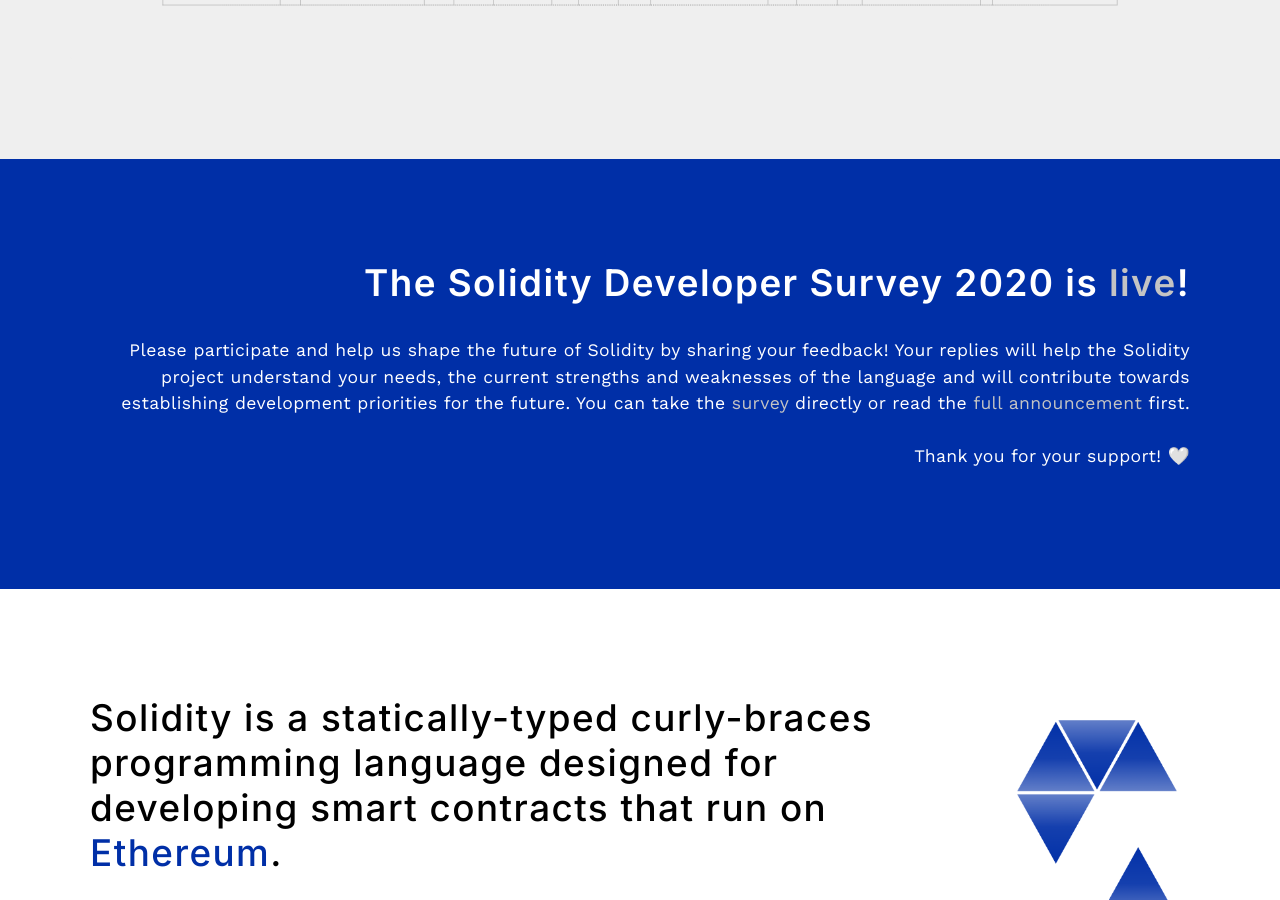
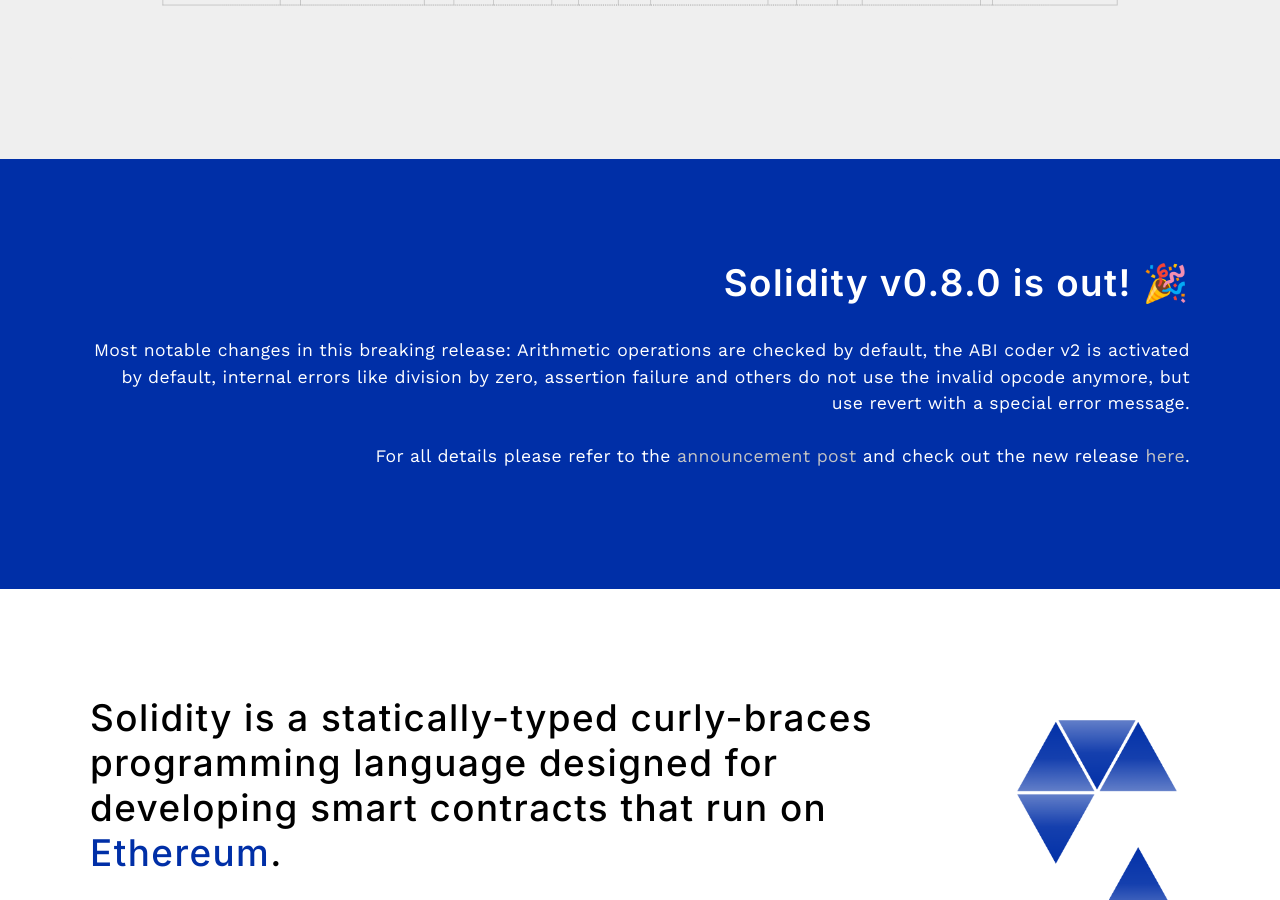
Before and after one commit to ethereum/solidity-portal, a Jekyll site: the page built from index.html, in a window 1280 px wide and 900 px high, scrolled down 590 px. Built offline with Jekyll 4.4.1, drawn with Linux system fonts in a browser that asks for light colours; some web fonts are replaced; the list of posts is cut into pages by our own code.

Commit message:
updating highlight section to feature 0.8

```diff
--- a/index.html
+++ b/index.html
@@ -16,10 +16,9 @@
 <section class="highlight-section-blue">
 	<div class="container flex">
 		<div class="text editable">
-			<h2><strong>The Solidity Developer Survey 2020 is <a href="https://docs.google.com/forms/d/e/1FAIpQLSdcTPsWxuXmyG74t_zUI4pYQk1Y7mFcz03Owg4wJqrvRh7SsA/viewform">live</a>!</strong></h2>
-			<p>Please participate and help us shape the future of Solidity by sharing your feedback! Your replies will help the Solidity project understand your needs, the current strengths and weaknesses of the language and will contribute towards establishing development priorities for the future.
-				You can take the <a href="https://docs.google.com/forms/d/e/1FAIpQLSdcTPsWxuXmyG74t_zUI4pYQk1Y7mFcz03Owg4wJqrvRh7SsA/viewform">survey</a> directly or read the <a href="https://blog.soliditylang.org/2020/12/09/solidity-developer-survey-2020/">full announcement</a> first.<br><br>
-			Thank you for your support! 🤍</p>
+			<h2><strong>Solidity v0.8.0 is out! 🎉</strong></h2>
+			<p>Most notable changes in this breaking release: Arithmetic operations are checked by default, the ABI coder v2 is activated by default, internal errors like division by zero, assertion failure and others do not use the invalid opcode anymore, but use revert with a special error message.
+			<br><br>For all details please refer to the <a href="https://blog.soliditylang.org/2020/12/16/solidity-v0.8.0-release-announcement/">announcement post</a> and check out the new release <a href="https://github.com/ethereum/solidity/releases/tag/v0.8.0">here</a>.</p>
 		</div>
 	</div>
 </section>
```
